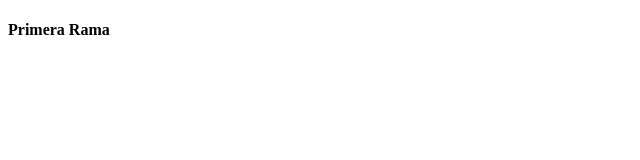
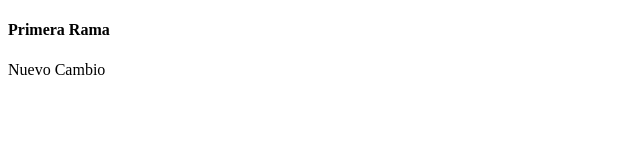
Before and after one commit to programaclases/repaso, a plain HTML site: page index.html in a window 1280 px wide. Shown: the whole page, without its empty margins (0-640 px from the left). Drawn offline with Linux system fonts and the light colour scheme.

Commit message:
Nuevo commit

```diff
--- a/index.html
+++ b/index.html
@@ -8,5 +8,6 @@
 </head>
 <body>
     <h4>Primera Rama</h4>
+    <p>Nuevo Cambio </p>
 </body>
 </html>
```
